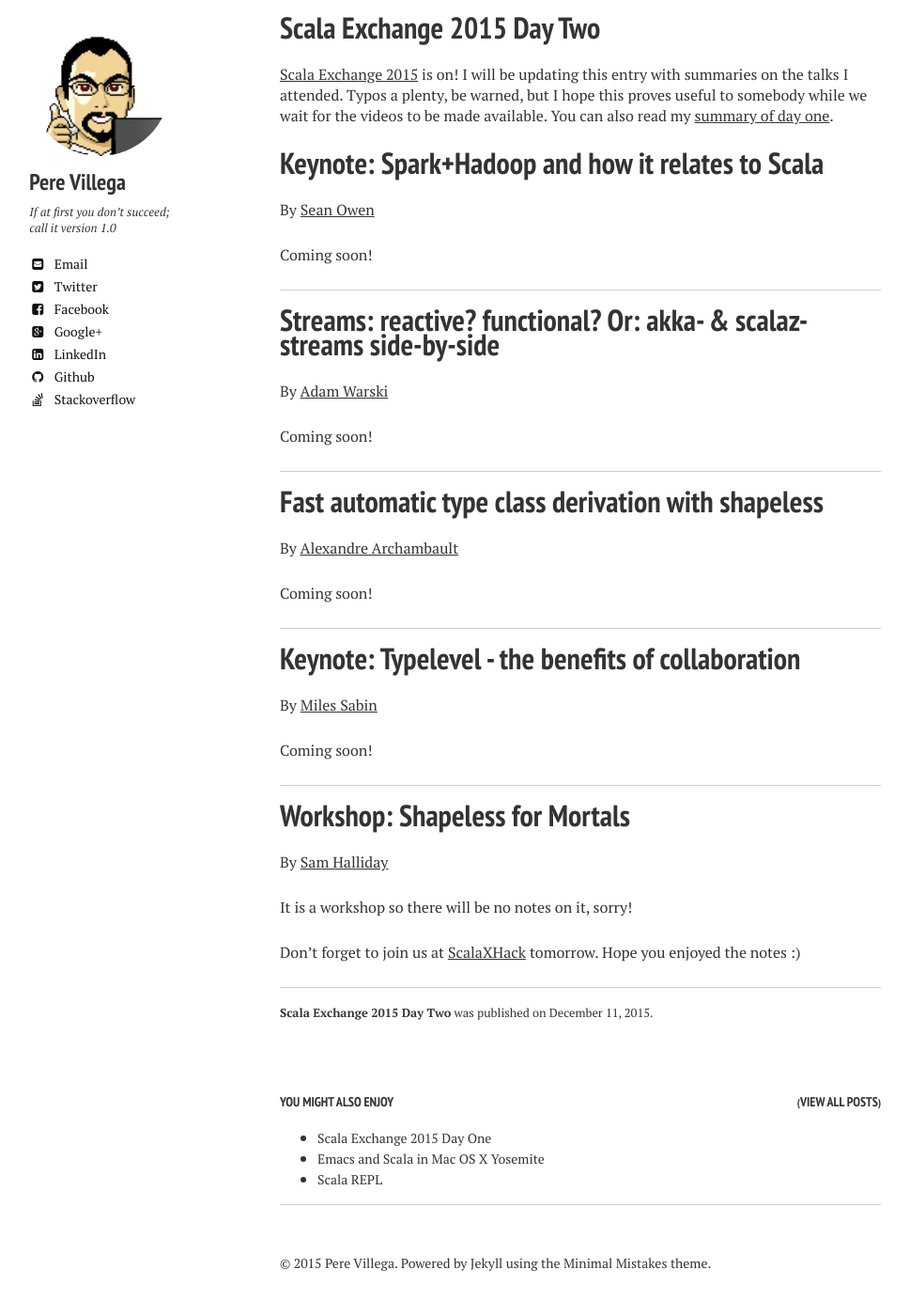
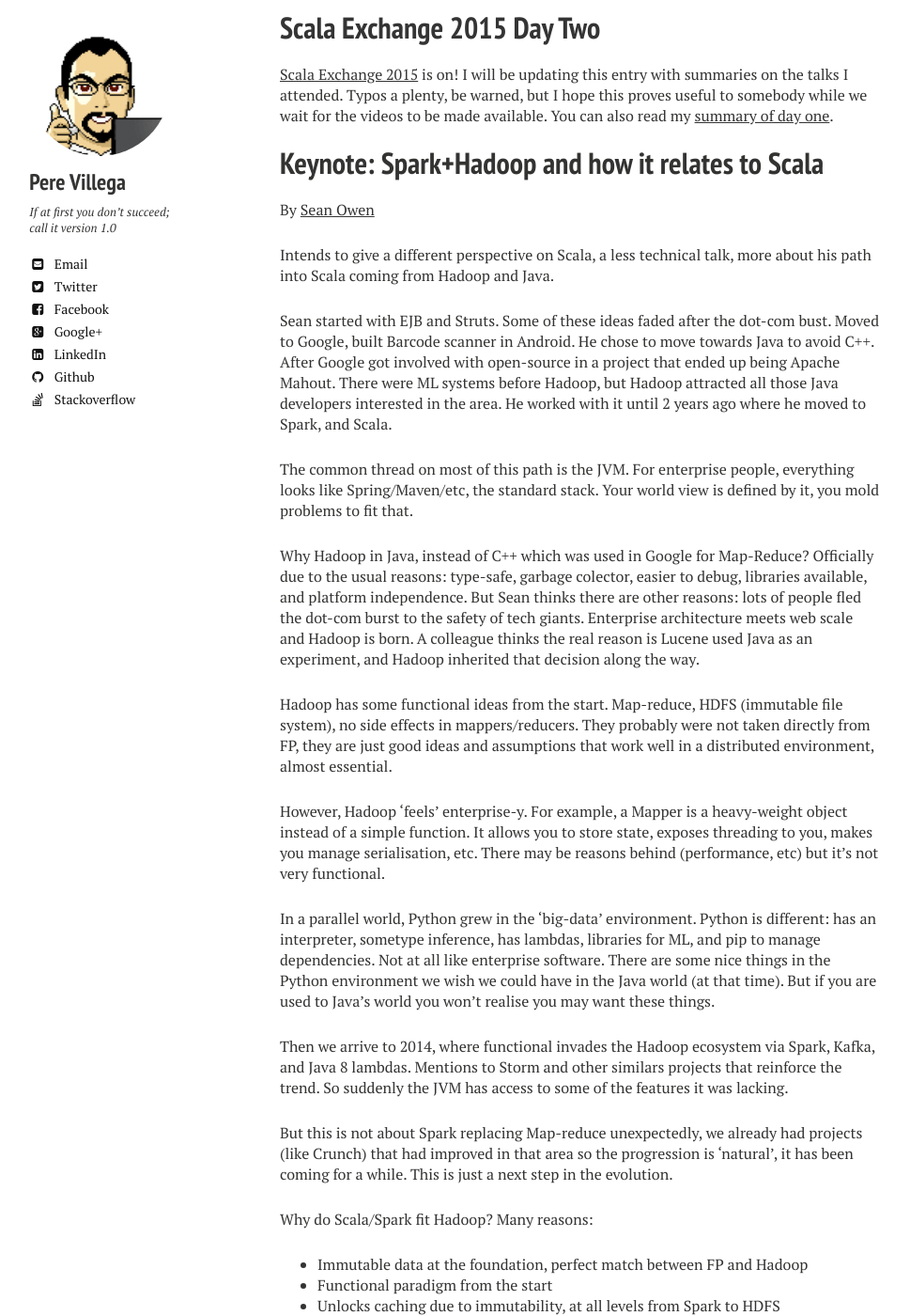
Before and after one commit to pvillega/old-blog-source, a Jekyll site: the page built from _posts/2015-12-11-scala-exchange-2015-day-two.md, in a window 1280 px wide and 1400 px high, scrolled down 442 px. Shown: the whole window at 94% size, without its empty margins (22-991 px from the left). Built offline with Jekyll 4.4.1, drawn with Linux system fonts in a browser that asks for light colours; nearby versions of some CDN libraries; Markdown is read by kramdown in place of the engine named in the settings; some of the changed text lies outside the part shown.

Commit message:
update post

```diff
--- a/_posts/2015-12-11-scala-exchange-2015-day-two.md
+++ b/_posts/2015-12-11-scala-exchange-2015-day-two.md
@@ -15,7 +15,53 @@ date: 2015-12-11T09:18:39+00:00
 
 By [Sean Owen](https://twitter.com/sean_r_owen)
 
-Coming soon!
+Intends to give a different perspective on Scala, a less technical talk, more about his path into Scala coming from Hadoop and Java.
+
+Sean started with EJB and Struts. Some of these ideas faded after the dot-com bust. Moved to Google, built Barcode scanner in Android. He chose to move towards Java to avoid C++. After Google got involved with open-source in a project that ended up being Apache Mahout. There were ML systems before Hadoop, but Hadoop attracted all those Java developers interested in the area. He worked with it until 2 years ago where he moved to Spark, and Scala.
+
+The common thread on most of this path is the JVM. For enterprise people, everything looks like Spring/Maven/etc, the standard stack. Your world view is defined by it, you mold problems to fit that.
+
+Why Hadoop in Java, instead of C++ which was used in Google for Map-Reduce? Officially due to the usual reasons: type-safe, garbage colector, easier to debug, libraries available, and platform independence. But Sean thinks there are other reasons: lots of people fled the dot-com burst to the safety of tech giants. Enterprise architecture meets web scale and Hadoop is born. A colleague thinks the real reason is Lucene used Java as an experiment, and Hadoop inherited that decision along the way.
+
+Hadoop has some functional ideas from the start. Map-reduce, HDFS (immutable file system), no side effects in mappers/reducers. They probably were not taken directly from FP, they are just good ideas and assumptions that work well in a distributed environment, almost essential.
+
+However, Hadoop 'feels' enterprise-y. For example, a Mapper is a heavy-weight object instead of a simple function. It allows you to store state, exposes threading to you, makes you manage serialisation, etc. There may be reasons behind (performance, etc) but it's not very functional.
+
+In a parallel world, Python grew in the 'big-data' environment. Python is different: has an interpreter, sometype inference, has lambdas, libraries for ML, and pip to manage dependencies. Not at all like enterprise software. There are some nice things in the Python environment we wish we could have in the Java world (at that time). But if you are used to Java's world you won't realise you may want these things.
+
+Then we arrive to 2014, where functional invades the Hadoop ecosystem via Spark, Kafka, and Java 8 lambdas. Mentions to Storm and other similars projects that reinforce the trend. So suddenly the JVM has access to some of the features it was lacking.
+
+But this is not about Spark replacing Map-reduce unexpectedly, we already had projects (like Crunch) that had improved in that area so the progression is 'natural', it has been coming for a while. This is just a next step in the evolution.
+
+Why do Scala/Spark fit Hadoop? Many reasons:
+
+- Immutable data at the foundation, perfect match between FP and Hadoop
+- Functional paradigm from the start
+- Unlocks caching due to immutability, at all levels from Spark to HDFS
+- Scala naturally from Java, which in turn replaced C++. Natural progression
+- Hybrid imperative/functional wins, easier to adapt to and quickly grab benefits
+- Memory caching allows for fast iteration, which benefits data scientists as iteration is at the core of ML
+- The provided Shell allows for exploratory analytics, makes it easier to prototype
+- It's more familiar to Python devs and the environment/features they are used to
+
+What do I like about Scala as a former Java developer?
+
+- Love collections, say what you will but they give you a lot of expressiveness
+- Love case classes and tuples, save you a lot of boilerplate
+- Love language constructs like val, lazy and match. They simplify and clarify what you intend to write
+- Love closures, which are much better than Java 8 lambdas, cleaner and slicker
+
+What do I dislike about Scala as a former Java developer?
+
+- Dislike Option, not sure it's way better than *null*
+- Dislikes incompatible minor releases, has been very painful in Spark. A big deal for projects
+- Dislikes Sbt imperative style, still prefers Maven declarative style. Writing code in your build script is a step backwards when you try to understand somebody else Sbt build script.
+- Dislike the fact *scalac* is incredibly heavy. Yes, he understands the Scala compiler does so much more for you, but compiling park takes so long it seems crazy on 2015.
+
+The last complain about Scala community it's the excessive fascination with syntax, sometimes using complex functional chain of operations to express simple ideas which could be expressed in a simpler way in Java.
+
+Scala is, no doubt, the future for Hadoop ecosystem. That is good.
+
 
 ***
 
@@ -49,4 +95,4 @@ By [Sam Halliday](https://twitter.com/fommil)
 
 It is a workshop so there will be no notes on it, sorry!
 
-Don't forget to join us at [ScalaXHack](https://skillsmatter.com/conferences/7402-scalaxhack) tomorrow. Hope you enjoyed the notes :)
+Don't forget to join us at [ScalaXHack](https://skillsmatter.com/conferences/7402-scalaxhack) tomorrow. Hope you enjoyed the content :)
```
